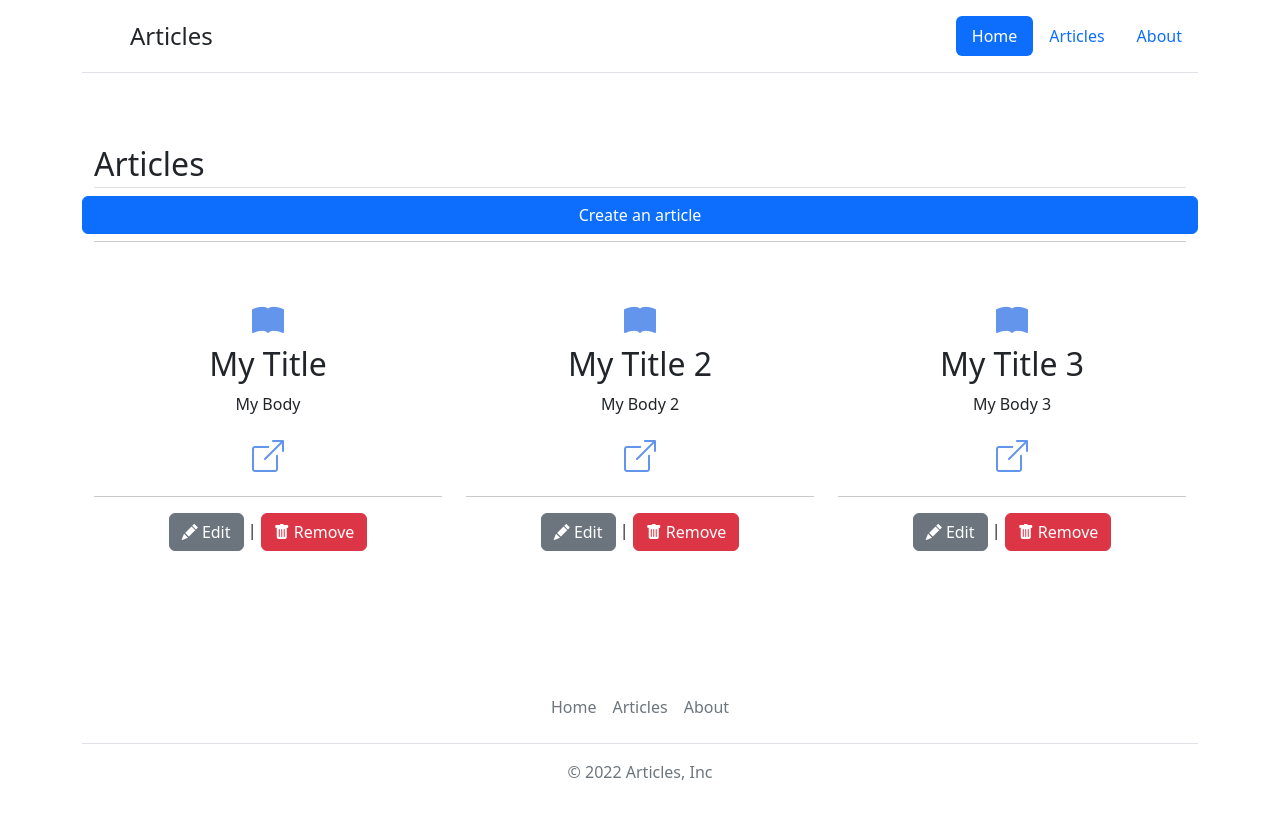
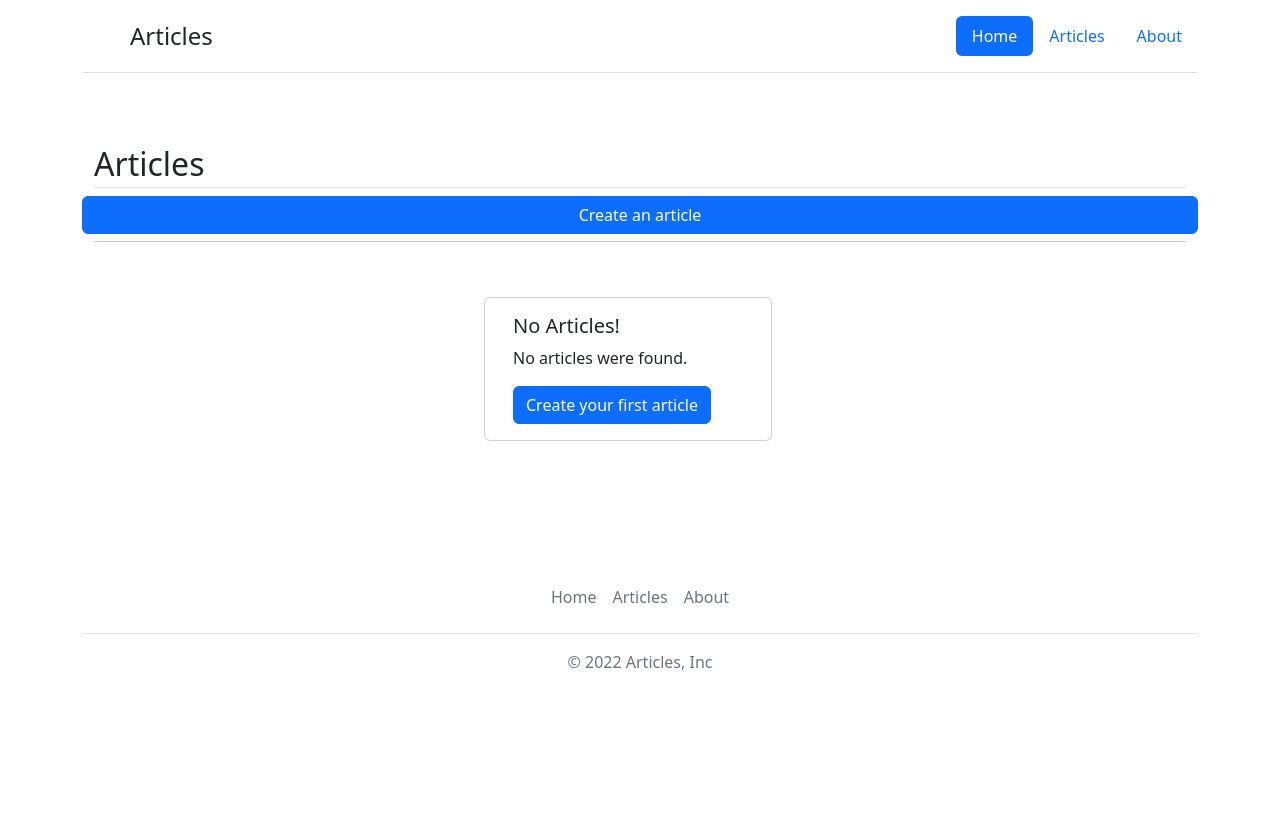
Before and after one commit to urieljuliatti/angular-articles-bootstrap, an Angular app: page /listArticles in a window 1280 px wide. Shown: the top 816 px of the page. Built offline with nearby package versions, Linux system fonts and the light colour scheme.

Commit message:
Tipando os arquivos com a interface Article

```diff
--- /dev/null
+++ b/src/app/components/articles/article.ts
@@ -0,0 +1,5 @@
+export interface Article {
+  id: number
+  title: string
+  body: string
+}
--- a/src/app/components/articles/article/article.component.ts
+++ b/src/app/components/articles/article/article.component.ts
@@ -1,4 +1,5 @@
 import { Component, Input } from '@angular/core';
+import { Article } from '../article';
 
 @Component({
   selector: 'app-article',
@@ -7,7 +8,8 @@ import { Component, Input } from '@angular/core';
 })
 export class ArticleComponent {
 
-  @Input() article = {
+  @Input() article: Article = {
+    id: 0,
     title: '',
     body: ''
   }
--- a/src/app/components/articles/create-article/create-article.component.ts
+++ b/src/app/components/articles/create-article/create-article.component.ts
@@ -1,4 +1,5 @@
 import { Component } from '@angular/core';
+import { Article } from '../article';
 
 @Component({
   selector: 'app-create-article',
@@ -6,8 +7,8 @@ import { Component } from '@angular/core';
   styleUrls: ['./create-article.component.css']
 })
 export class CreateArticleComponent {
-  article = {
-    id: '1',
+  article: Article = {
+    id: 0,
     title: 'My Article',
     body: 'My body'
   }
--- a/src/app/components/articles/list-articles/list-articles.component.ts
+++ b/src/app/components/articles/list-articles/list-articles.component.ts
@@ -1,4 +1,5 @@
 import { Component } from '@angular/core';
+import { Article } from '../article';
 
 @Component({
   selector: 'app-list-articles',
@@ -6,18 +7,5 @@ import { Component } from '@angular/core';
   styleUrls: ['./list-articles.component.css']
 })
 export class ListArticlesComponent {
-  articlesList = [
-    {
-      title: 'My Title',
-      body: "My Body"
-    },
-    {
-      title: 'My Title 2',
-      body: "My Body 2"
-    },
-    {
-      title: 'My Title 3',
-      body: "My Body 3"
-    }
-  ]
+  articlesList: Article[] = [];
 }
```
